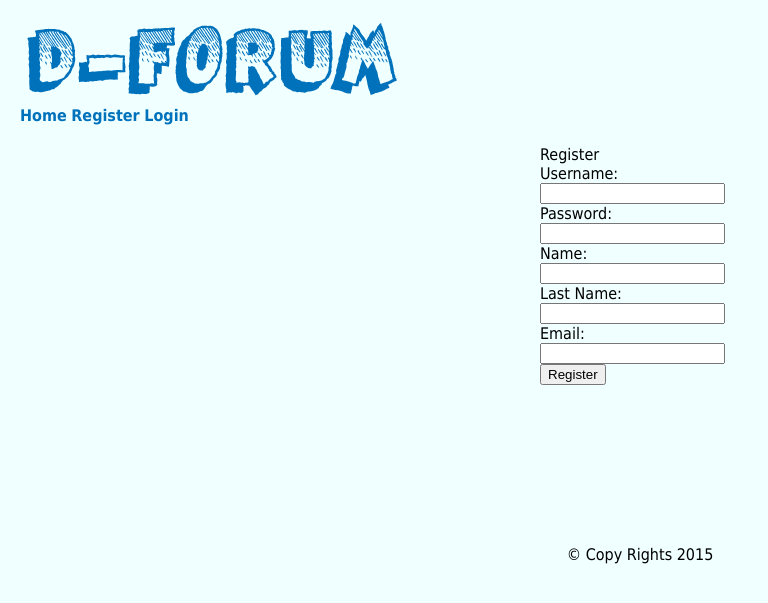
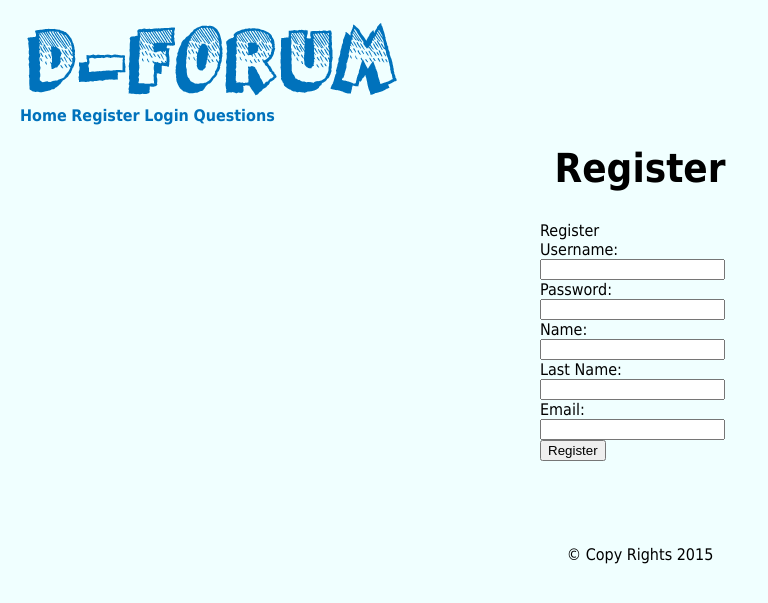
Before and after one commit to MihailYotov/PHP-Forum, a PHP site: page /account/register in a window 1280 px wide. Shown: the top 603 px of the page, without its empty margins (0-768 px from the left). Run offline with PHP 8.4, Linux system fonts and the light colour scheme.

Commit message:
Basic questions output.

```diff
--- a/content/style.css
+++ b/content/style.css
@@ -28,6 +28,12 @@ header{
     padding: 20px;
 }
 
+h1{
+    font-size: 40px;
+    text-align: center;
+    margin-bottom: 30px;
+}
+
 .main{
     width: 100%;
     height: 400px;
@@ -49,3 +55,7 @@ text-align: center;
     color: #0072BC;
 
 }
+
+table{
+
+}
--- a/controllers/AccountController.php
+++ b/controllers/AccountController.php
@@ -11,6 +11,8 @@ class AccountController extends BaseController
 
     public function register()
     {
+        $this->title = "Register";
+
         if ($this->isPost) {
             $username = $_POST['username'];
             if ($username == NULL || strlen($username) < 2) {
@@ -42,6 +44,8 @@ class AccountController extends BaseController
 
     public function login()
     {
+        $this->title = "Login";
+
         if ($this->isPost) {
             $username = $_POST['username'];
             $password = $_POST['password'];
--- a/views/account/login.php
+++ b/views/account/login.php
@@ -1,4 +1,6 @@
 <div class="main">
+
+    <h1><?= htmlspecialchars($this->title);?></h1>
 
     <form action="/account/login" method="post">
         <fieldset>
--- a/views/account/register.php
+++ b/views/account/register.php
@@ -1,5 +1,6 @@
 <div class="main">
-    <div class="main">
+
+    <h1><?= htmlspecialchars($this->title); ?></h1>
 
     <form action="/account/register" method="post">
         <fieldset>
@@ -26,4 +27,3 @@
     </form>
 
 </div>
-</div>
--- a/views/layouts/default/header.php
+++ b/views/layouts/default/header.php
@@ -14,6 +14,7 @@
             <li><a href="/">Home</a></li>
             <li><a href="/account/register">Register</a></li>
             <li><a href="/account/login">Login</a></li>
+            <li><a href="/questions">Questions</a></li>
         </ul>
     </div>
 </header>
```
Also changed, not shown: controllers/QuestionsController.php (added, +38 -0 lines), models/QuestionsModel.php (added, +32 -0 lines), views/questions/index.php (added, +17 -0 lines). Lines whose indentation alone changed are shown as unchanged.
